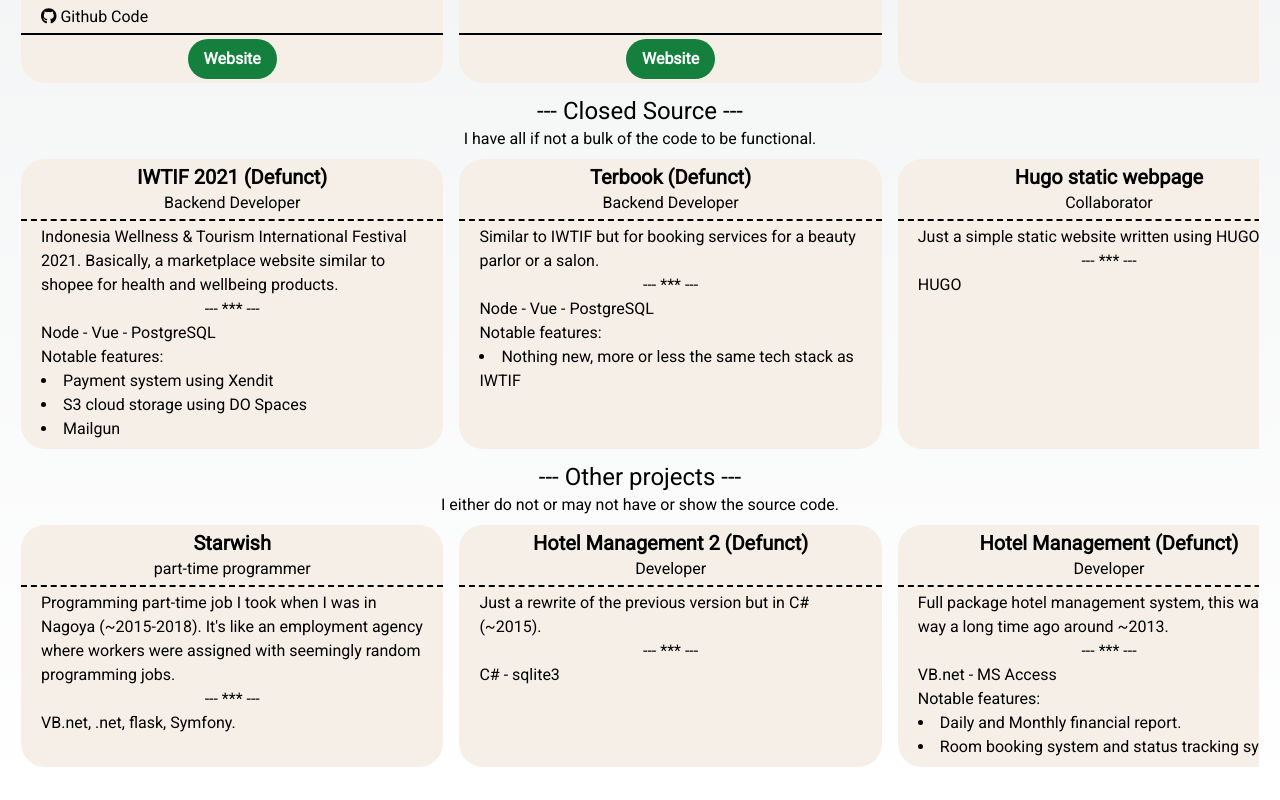
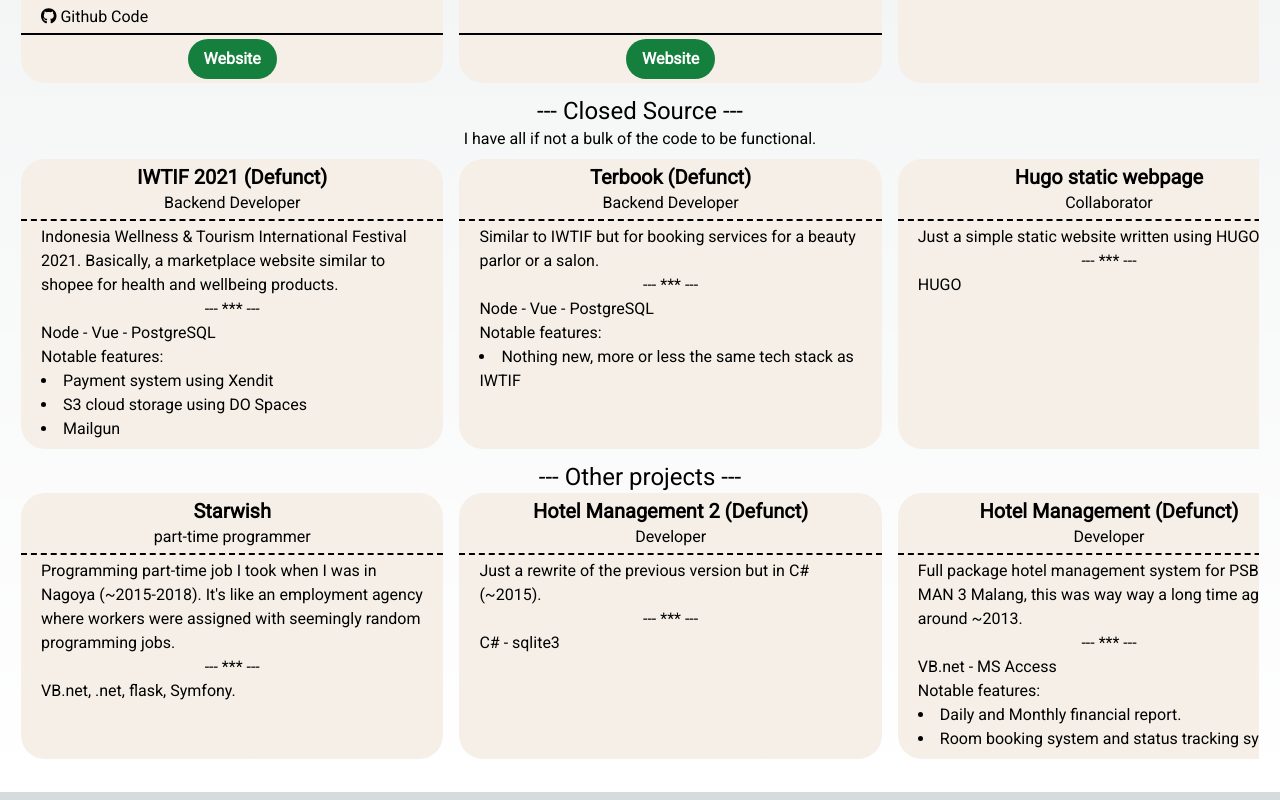
Before and after one commit to MonMonMnemonics/3mwlanding, a Next.js app: page / in a window 1280 px wide. Shown: the part 2218-3018 px from the top of the page. Built offline with nearby package versions, Linux system fonts and the light colour scheme.

Commit message:
small fix

```diff
--- a/src/app/page.tsx
+++ b/src/app/page.tsx
@@ -249,9 +249,6 @@ export default function Home() {
         <h1 className="text-center text-2xl">
           --- Other projects ---
         </h1>
-        <h1 className="text-center text-m mb-2">
-          I either do not or may not have or show the source code.
-        </h1>
         <ProjectCards projects={otherProjects}/>
       </div>
 
--- a/src/app/projectList.ts
+++ b/src/app/projectList.ts
@@ -131,7 +131,7 @@ export const otherProjects = [
     {
         name: "Hotel Management (Defunct)",
         position: "Developer",
-        description: "Full package hotel management system, this was way way a long time ago around ~2013.",
+        description: "Full package hotel management system for PSBB MAN 3 Malang, this was way way a long time ago around ~2013.",
         techstacks: "VB.net - MS Access",
         features: [
             "Daily and Monthly financial report.",
```
